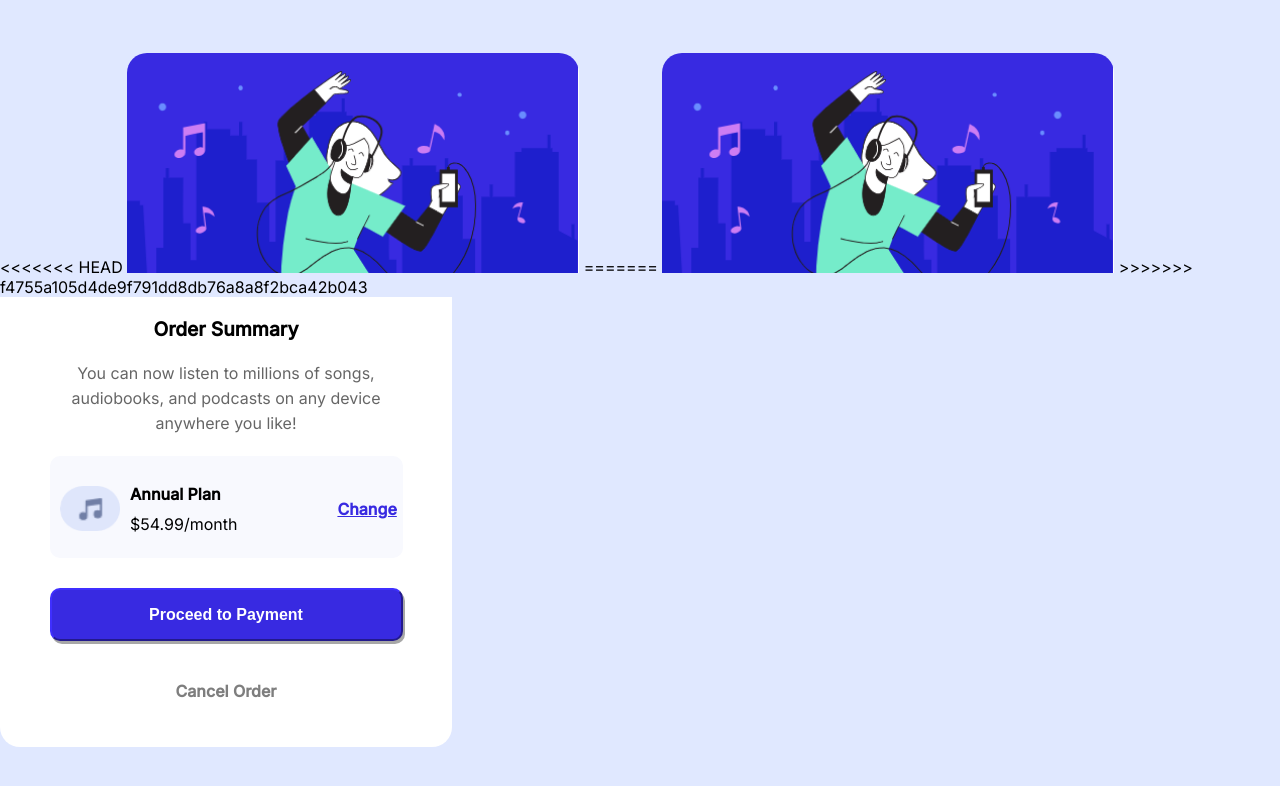
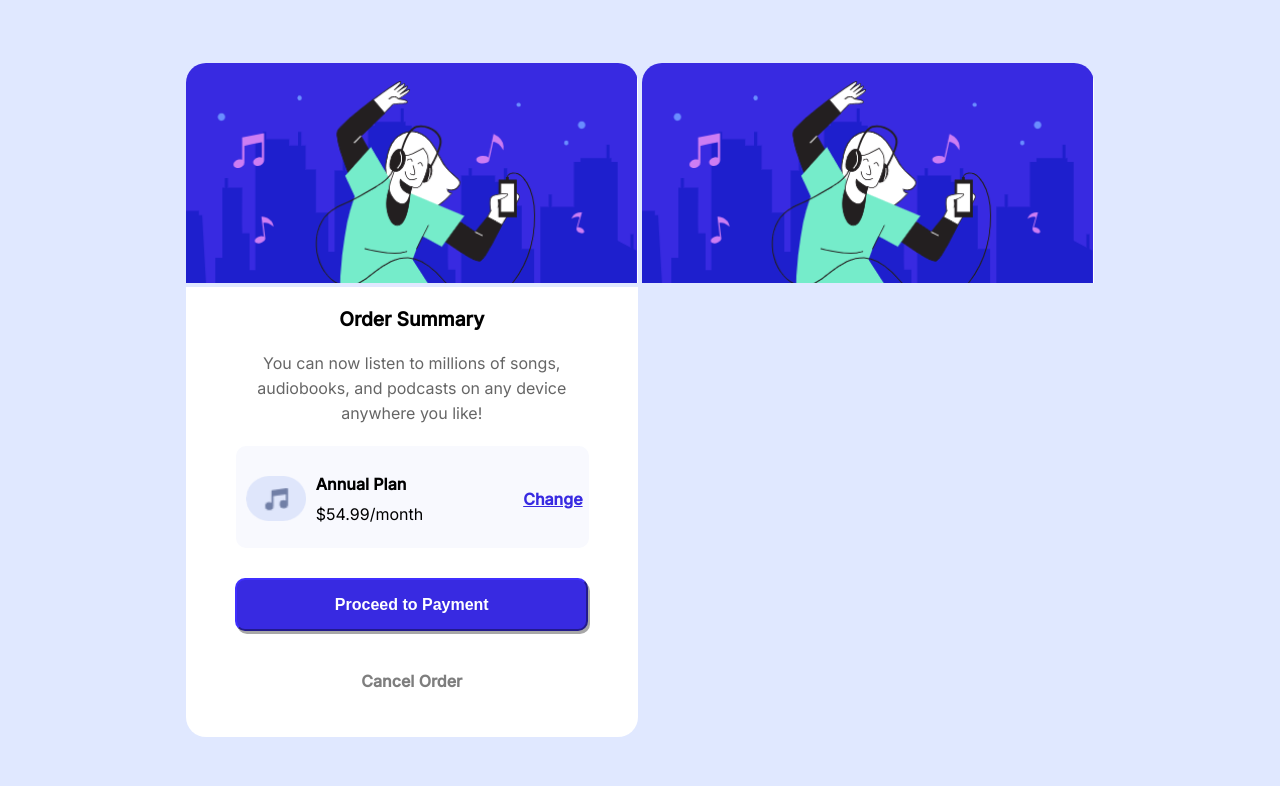
Before and after one commit to khaekelvin/Order-Summary-Component, a plain HTML site: page index.html in a window 1280 px wide. Drawn offline with Linux system fonts and the light colour scheme; files whose address does not match are found by name.

Commit message:
Update index.html

```diff
--- a/index.html
+++ b/index.html
@@ -12,11 +12,11 @@
 <body>
     <div class="container">
         <article>
-<<<<<<< HEAD
+
         <img class="img1" src="images/Screenshot 2023-07-17 093305.png" alt="">
-=======
+
         <img class="img1" src="Screenshot 2023-07-17 093305.png" alt="">
->>>>>>> f4755a105d4de9f791dd8db76a8a8f2bca42b043
+
 <div class="all">
         <section class="order">Order Summary</section>
         <p class="textb">
```
